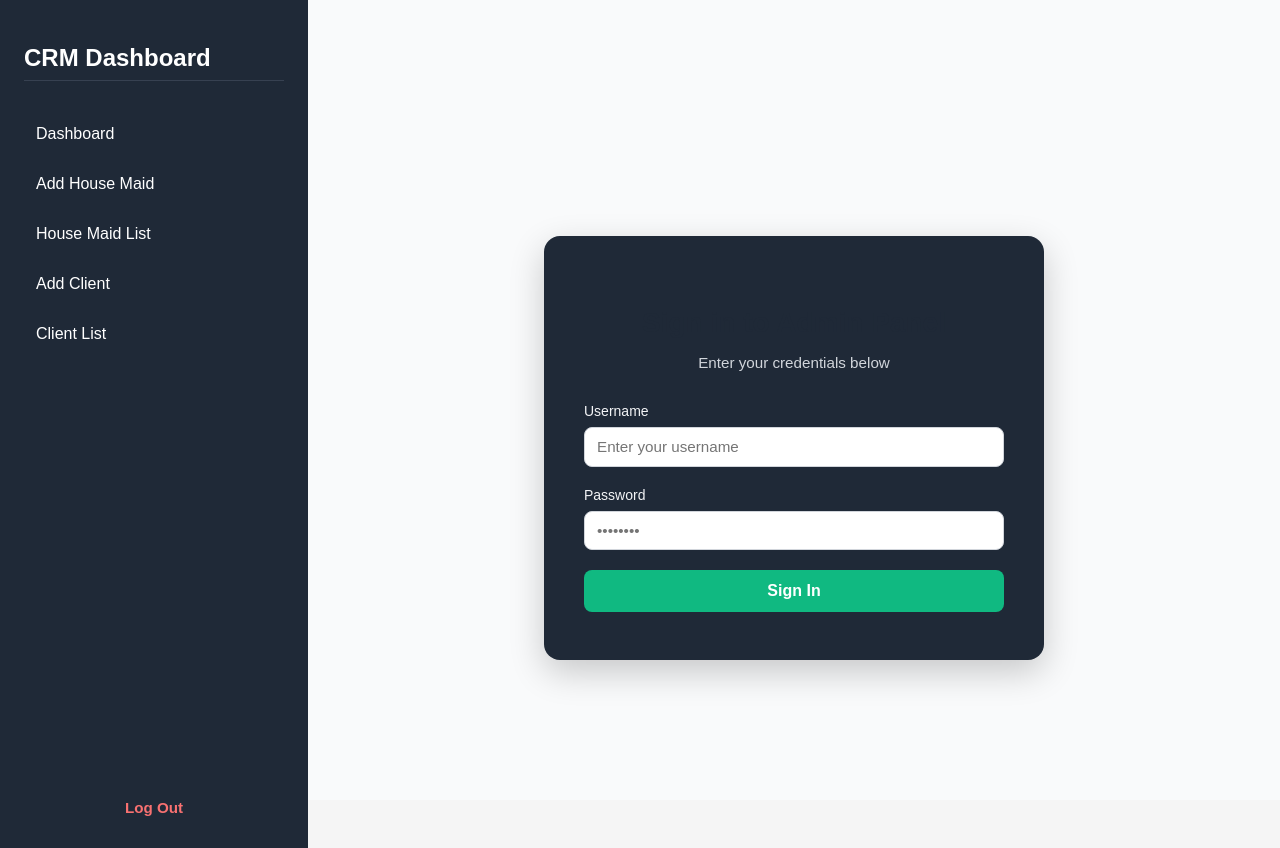
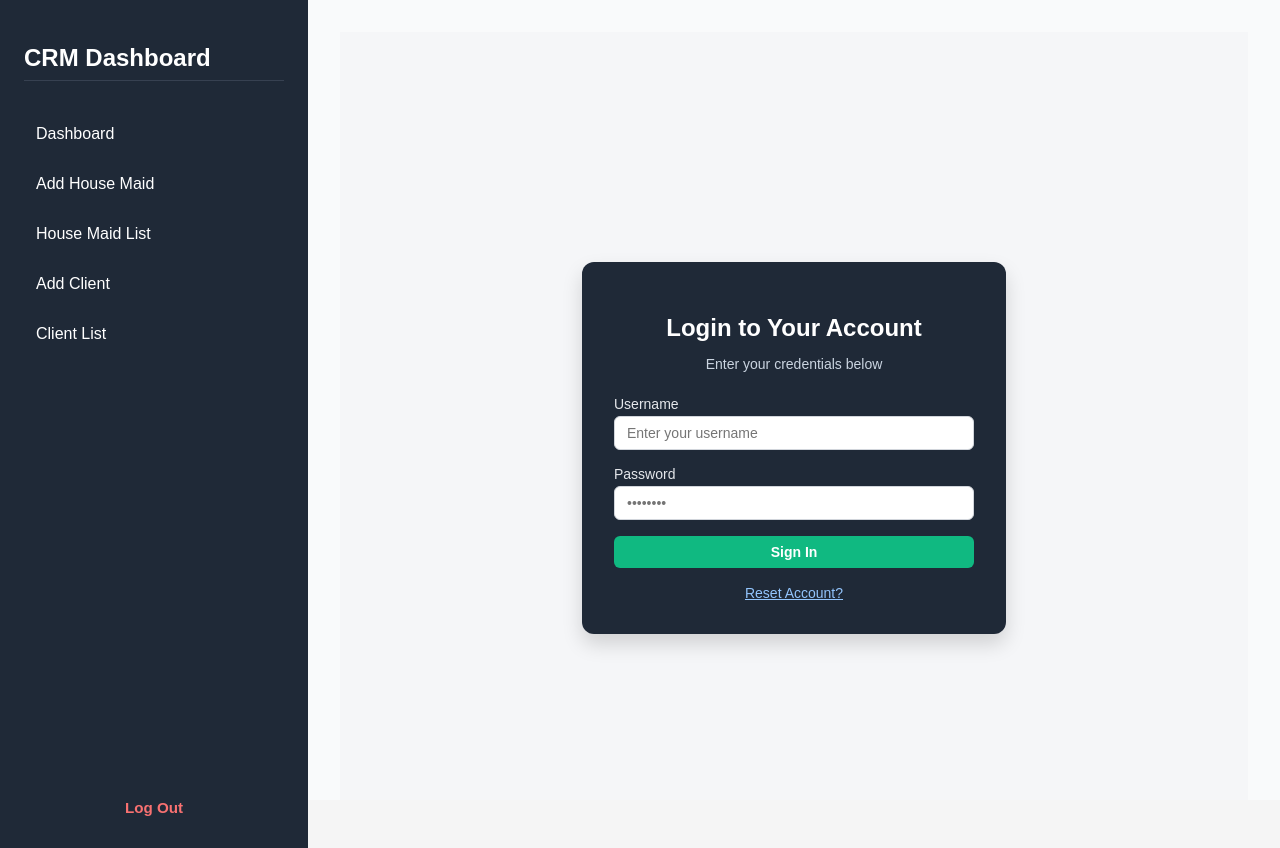
Before and after one commit to billhumphrey/CRM, a React (Vite) app in the folder jonas/: page /app/login in a window 1280 px wide. Built offline with nearby package versions, Linux system fonts and the light colour scheme.

Commit message:
Feat: adding reset page

```diff
--- a/jonas/src/App.jsx
+++ b/jonas/src/App.jsx
@@ -7,6 +7,8 @@ import ClientList from "./pages/ClientList";
 import Dashboard from "./pages/Dashboard";
 import Home from "./pages/Home";
 import Login from "./pages/Login";
+import Reset from "./pages/Reset";
+import { useState } from "react";
 
 export default function AppRoutes() {
   return (
@@ -23,6 +25,7 @@ export default function AppRoutes() {
         <Route path="dashboard" element={<Dashboard />} />
         <Route path="home" element={<Home />} />
         <Route path="login" element={<Login />} />
+        <Route path="reset" element={<Reset />} />
       </Route>
     </Routes>
   );
--- a/jonas/src/pages/Login.jsx
+++ b/jonas/src/pages/Login.jsx
@@ -23,7 +23,7 @@ export default function Login() {
     <div className="login-page">
       <div className="login-card">
         <div className="login-header">
-          <h2 className="login-title">Sign in to Admin Panel</h2>
+          <h2 className="login-title">Login to Your Account</h2>
           <p className="login-subtitle">Enter your credentials below</p>
         </div>
 
@@ -58,6 +58,13 @@ export default function Login() {
 
           <button type="submit" className="login-button">Sign In</button>
         </form>
+
+        {/* Reset Account link */}
+        <div className="reset-link-wrapper">
+          <span className="reset-link" onClick={() => navigate("/reset")}>
+            Reset Account?
+          </span>
+        </div>
       </div>
     </div>
   );
--- /dev/null
+++ b/jonas/src/pages/Reset.jsx
@@ -0,0 +1,61 @@
+import React, { useState } from "react";
+import { useNavigate } from "react-router-dom";
+import "../styles/login.css";
+
+export default function Reset() {
+  const navigate = useNavigate();
+  const [username, setUsername] = useState("");
+  const [message, setMessage] = useState("");
+  const [error, setError] = useState("");
+
+  const handleReset = (e) => {
+    e.preventDefault();
+
+    if (username.trim().length < 3) {
+      setError("Please enter a valid username.");
+      setMessage("");
+      return;
+    }
+
+    // Simulate reset success
+    setError("");
+    setMessage(`A reset link has been sent for user "${username}".`);
+  };
+
+  return (
+    <div className="login-page">
+      <div className="login-card">
+        <div className="login-header">
+          <h2 className="login-title">Reset Your Account</h2>
+          <p className="login-subtitle">Enter your username to receive a reset link</p>
+        </div>
+
+        {message && <p className="login-success">{message}</p>}
+        {error && <p className="login-error">{error}</p>}
+
+        <form onSubmit={handleReset} className="login-form">
+          <div className="login-form-group">
+            <label htmlFor="username" className="login-label">Username</label>
+            <input
+              id="username"
+              type="text"
+              value={username}
+              onChange={(e) => setUsername(e.target.value)}
+              className="login-input"
+              placeholder="Enter your username"
+              required
+            />
+          </div>
+
+          <button type="submit" className="login-button">Send Reset Link</button>
+        </form>
+
+        <div className="reset-link-wrapper">
+          <span onClick={() => navigate("/")} className="reset-link">
+            Back to Login
+          </span>
+        </div>
+      </div>
+    </div>
+  );
+}
--- a/jonas/src/routes/AppRoutes.jsx
+++ b/jonas/src/routes/AppRoutes.jsx
@@ -7,6 +7,7 @@ import ClientList from "../pages/ClientList";
 import Dashboard from "../pages/Dashboard";
 import Home from "../pages/Home";
 import Login from "../pages/Login";
+import Reset from "../pages/Reset";
 
 export default function AppRoutes() {
   return (
@@ -23,6 +24,7 @@ export default function AppRoutes() {
         <Route path="dashboard" element={<Dashboard />} />
         <Route path="home" element={<Home />} />
         <Route path="login" element={<Login />} />
+        <Route path="reset" element={<Reset />} />
       </Route>
     </Routes>
   );
--- a/jonas/src/styles/login.css
+++ b/jonas/src/styles/login.css
@@ -1,66 +1,52 @@
-:root {
-  --primary-color: #1f2937;     /* Gray-800 */
-  --primary-light: #f3f4f6;     /* Gray-100 */
-  --primary-lighter: #f9fafb;   /* Gray-50 */
-  --text-light: #ffffff;
-  --text-dark: #111827;
-  --border-color: #d1d5db;
-  --accent-color: #3b82f6;      /* Blue-500 */
-  --error-color: #ef4444;       /* Red-500 */
-}
-
-body {
-  margin: 0;
-  font-family: "Inter", sans-serif;
-}
-
 .login-page {
+  min-height: 100vh;
+  background-color: #f5f6f8;
   display: flex;
+  justify-content: center;
   align-items: center;
-  justify-content: center;
-  min-height: 100vh;
-  background-color: var(--primary-lighter);
   padding: 1rem;
 }
 
 .login-card {
-  background-color: var(--primary-color);
-  padding: 3rem 2.5rem;
-  max-width: 420px;
+  background-color: #1f2937;
+  padding: 2rem;
+  border-radius: 0.75rem;
+  box-shadow: 0 10px 20px rgba(0, 0, 0, 0.15);
   width: 100%;
-  border-radius: 1rem;
-  box-shadow: 0 12px 35px rgba(0, 0, 0, 0.2);
-  color: var(--text-light);
-  animation: fadeIn 0.4s ease-in;
+  max-width: 360px;
+  color: #f3f4f6;
 }
 
 .login-header {
   text-align: center;
-  margin-bottom: 2rem;
+  margin-bottom: 1.5rem;
 }
 
 .login-title {
-  font-size: 1.75rem;
-  font-weight: 700;
-  margin-bottom: 0.5rem;
+  font-size: 1.5rem;
+  font-weight: 600;
+  color: #ffffff;
 }
 
 .login-subtitle {
-  font-size: 0.95rem;
-  color: #d1d5db;
+  font-size: 0.875rem;
+  color: #cbd5e1;
 }
 
 .login-error {
-  color: var(--error-color);
+  background-color: #fee2e2;
+  color: #b91c1c;
+  padding: 0.75rem;
+  border-radius: 0.375rem;
   font-size: 0.875rem;
+  margin-bottom: 1rem;
   text-align: center;
-  margin-bottom: 1rem;
 }
 
 .login-form {
   display: flex;
   flex-direction: column;
-  gap: 1.25rem;
+  gap: 1rem;
 }
 
 .login-form-group {
@@ -70,43 +56,61 @@ body {
 
 .login-label {
   font-size: 0.875rem;
-  font-weight: 500;
-  margin-bottom: 0.5rem;
-  color: #f3f4f6;
+  margin-bottom: 0.25rem;
+  color: #e5e7eb;
 }
 
 .login-input {
-  padding: 0.65rem 0.75rem;
-  border: 1px solid var(--border-color);
-  border-radius: 0.5rem;
-  font-size: 0.95rem;
-  background-color: #ffffff;
-  color: var(--text-dark);
+  padding: 0.5rem 0.75rem;
+  border: 1px solid #d1d5db;
+  border-radius: 0.375rem;
+  font-size: 0.875rem;
+  outline: none;
+  transition: border-color 0.2s ease-in-out;
 }
 
 .login-input:focus {
-  outline: none;
-  border-color: var(--accent-color);
-  box-shadow: 0 0 0 2px rgba(59, 130, 246, 0.4);
+  border-color: #60a5fa;
 }
 
 .login-button {
-  background-color: var(--accent-color);
+  background-color: #10b981;
   color: white;
-  padding: 0.75rem;
-  font-size: 1rem;
+  padding: 0.5rem;
+  border: none;
+  border-radius: 0.375rem;
   font-weight: 600;
-  border: none;
-  border-radius: 0.5rem;
   cursor: pointer;
-  transition: background-color 0.25s ease;
+  font-size: 0.875rem;
+  transition: background-color 0.2s ease-in-out;
 }
 
 .login-button:hover {
-  background-color: #2563eb; /* blue-600 */
+  background-color: #059669;
 }
 
-@keyframes fadeIn {
-  from { opacity: 0; transform: translateY(10px); }
-  to   { opacity: 1; transform: translateY(0); }
+.reset-link-wrapper {
+  margin-top: 1rem;
+  text-align: center;
 }
+
+.reset-link {
+  color: #93c5fd;
+  font-size: 0.875rem;
+  text-decoration: underline;
+  cursor: pointer;
+}
+
+.reset-link:hover {
+  color: #60a5fa;
+}
+
+.login-success {
+  background-color: #dcfce7;
+  color: #166534;
+  padding: 0.75rem;
+  border-radius: 0.375rem;
+  font-size: 0.875rem;
+  margin-bottom: 1rem;
+  text-align: center;
+}
```
